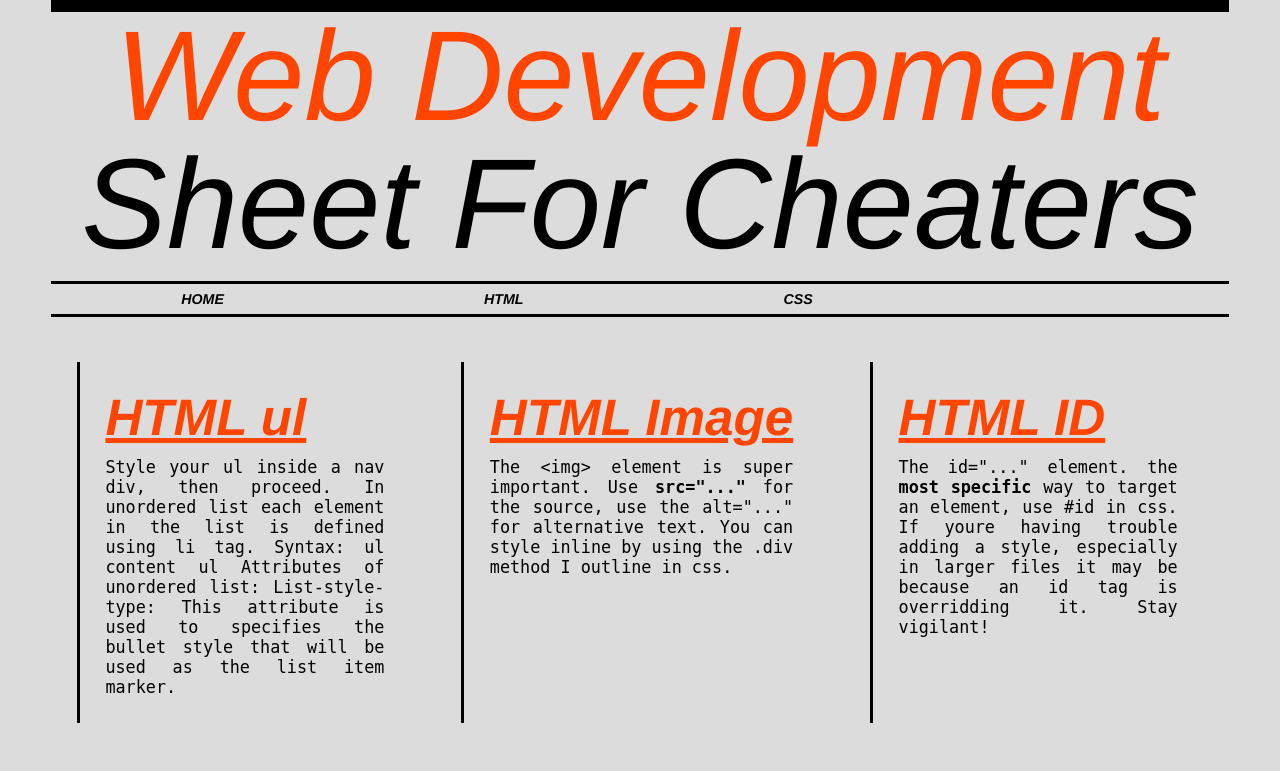
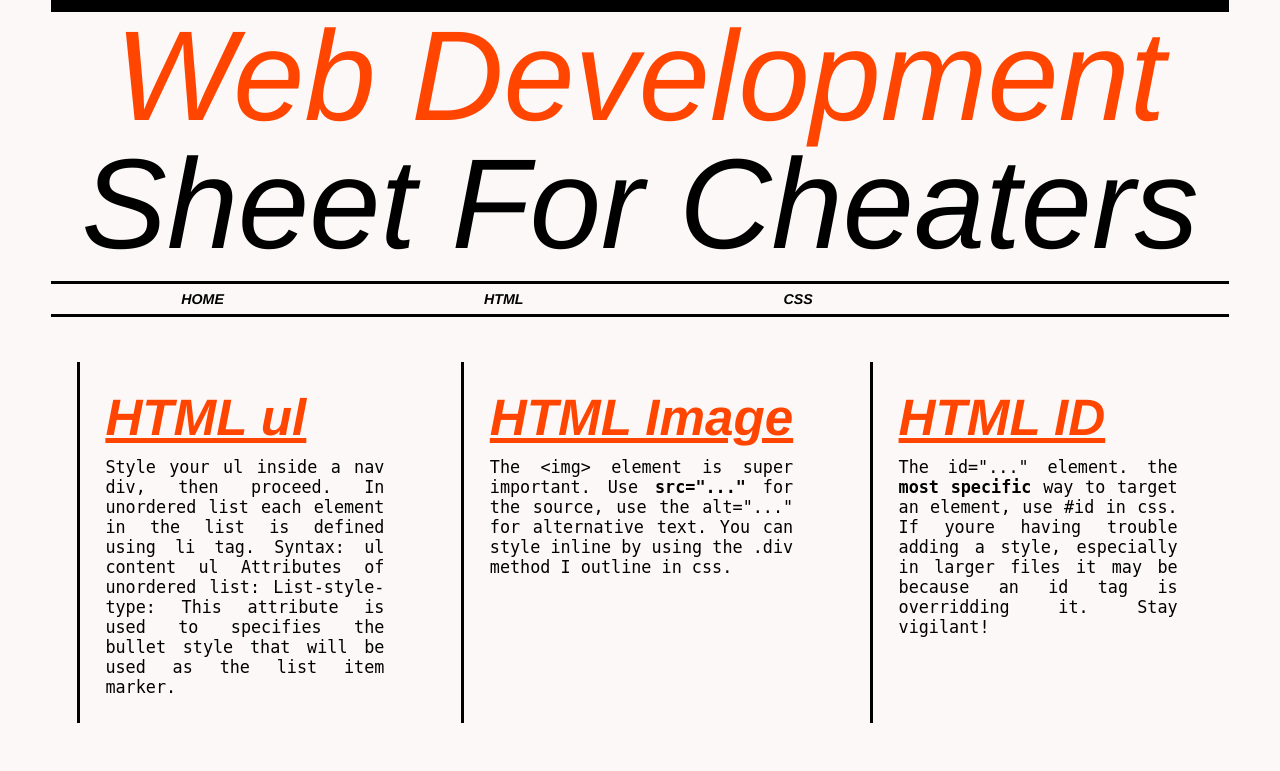
Before and after one commit to patrickfeeneydesign/cheatsheet.github.io, a plain HTML site: page index.html in a window 1280 px wide. Shown: the top 771 px of the page. Drawn offline with Linux system fonts and the light colour scheme; a web font is replaced by a local one.

Commit message:
Update styles.css

```diff
--- a/styles.css
+++ b/styles.css
@@ -3,7 +3,7 @@
     padding: 0;
 }
 body {
-    background-color: gainsboro;
+    background-color: #FBF8F7;
     margin-left: 4vw;
     margin-right: 4vw;
 }
@@ -50,7 +50,7 @@ h1 span {
 /* NAV BAR
 */
 .nav {
-    background-color: gainsboro;
+    background-color: #FBF8F7;
     border-top: 0.2vw solid black;
     border-bottom: 0.2vw solid black;
     border-width: calc(0.2vw + 1px);
```
